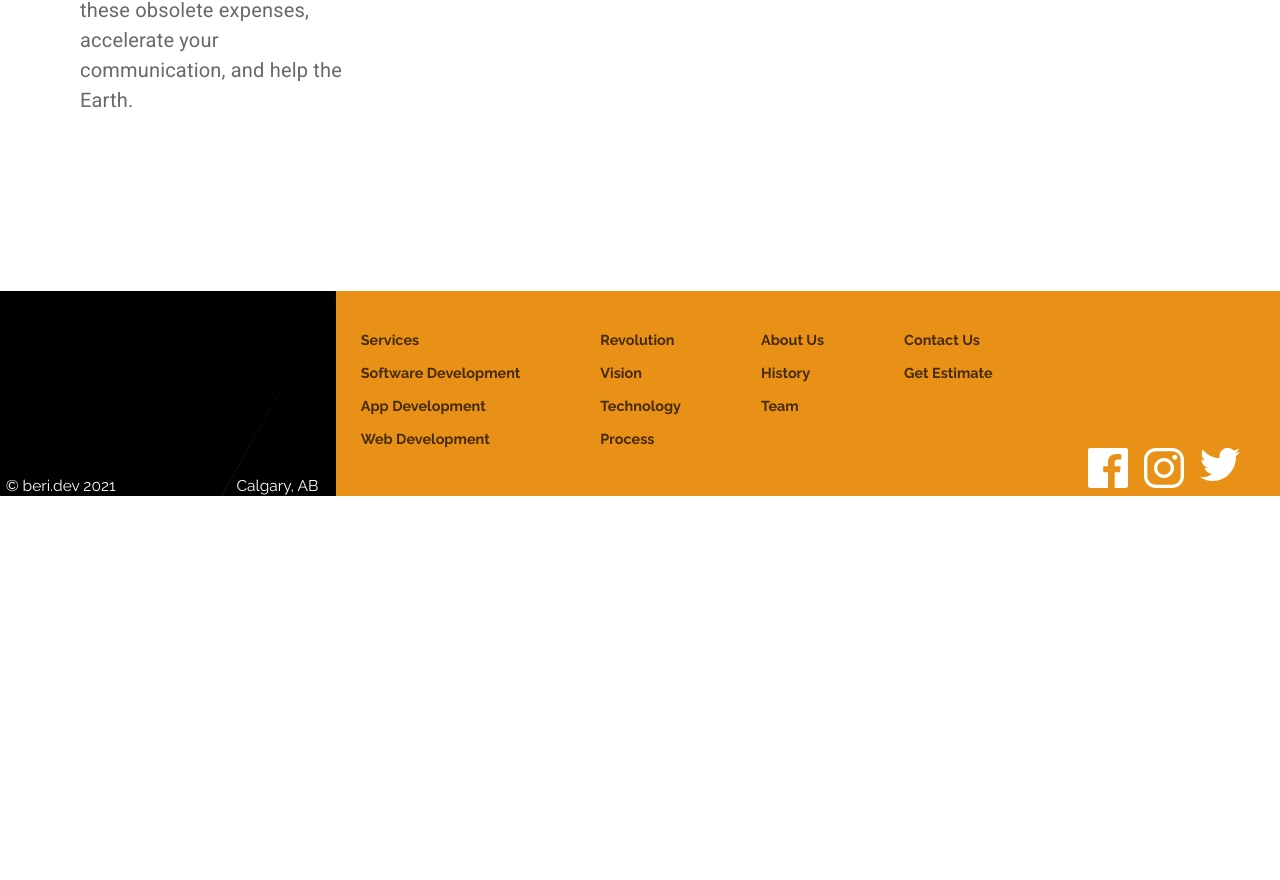
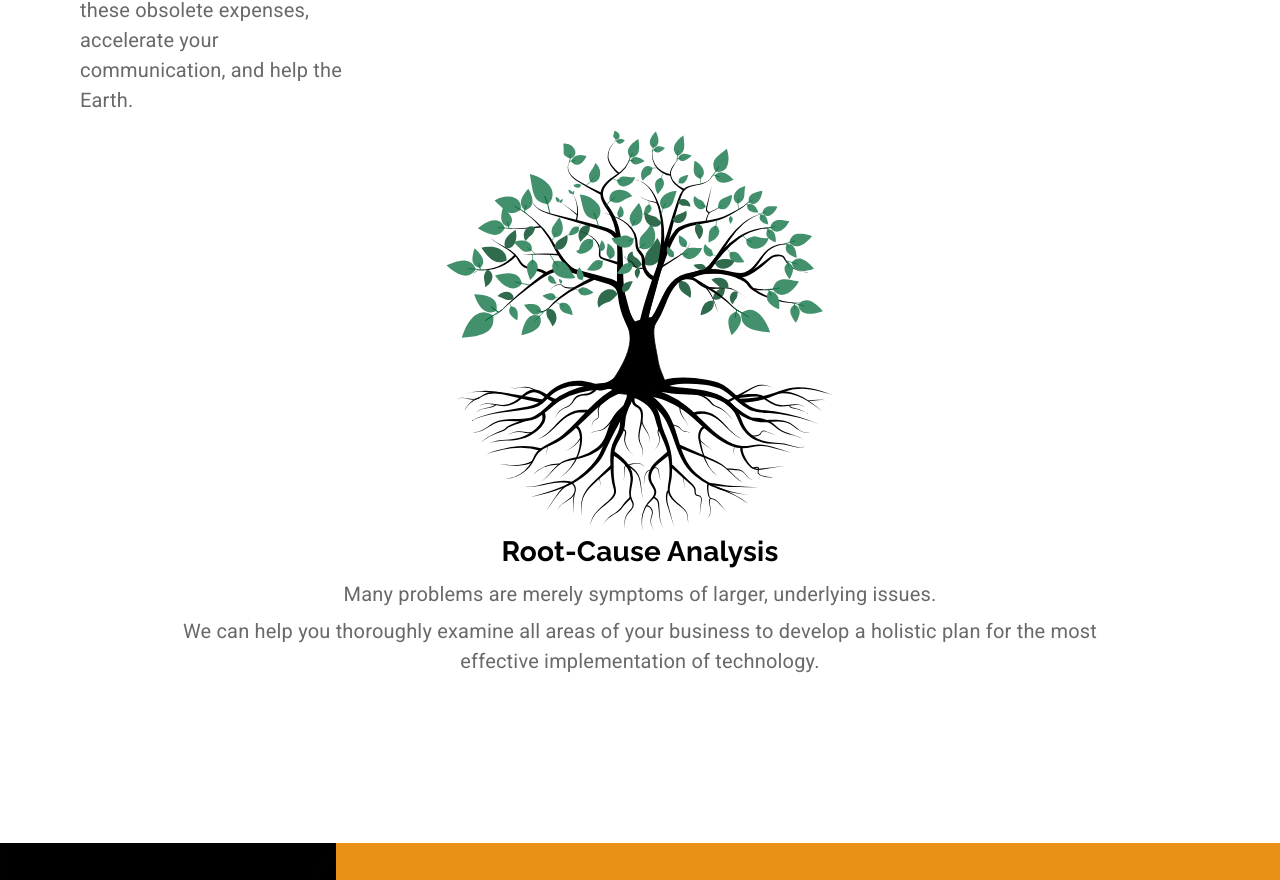
Before and after one commit to HAZberi/tech-company-website, a React (Create React App) app: page /software in a window 1280 px wide. Shown: the part 1409-2289 px from the top of the page. Before the commit the page ends 1905 px from the top, so only its background shows below. Built offline with nearby package versions, Linux system fonts and the light colour scheme.

Commit message:
Root cause section added

```diff
--- a/src/components/Software.js
+++ b/src/components/Software.js
@@ -13,6 +13,7 @@ import cash from "../assets/cash.svg";
 import stopwatch from "../assets/stopwatch.svg";
 import documentsAnimation from "../animations/documentsAnimation/data.js";
 import scaleAnimation from "../animations/scaleAnimation/data.json";
+import rootTree from "../assets/root.svg";
 
 const useStyles = makeStyles((theme) => ({
   heading: {
@@ -231,6 +232,33 @@ const Software = (props) => {
           </Grid>
         </Grid>
       </Grid>
+      <Grid item container direction="row">
+        <Grid item container direction="column" alignItems="center">
+          <Grid item>
+            <img
+              src={rootTree}
+              alt="a tree with roots"
+              height="400em"
+              width="400"
+            />
+          </Grid>
+          <Grid item>
+            <Typography variant="h4" align="center" gutterBottom>
+              Root-Cause Analysis
+            </Typography>
+          </Grid>
+          <Grid item className={classes.heading}>
+            <Typography variant="body1" align="center" gutterBottom>
+              Many problems are merely symptoms of larger, underlying issues.
+            </Typography>
+            <Typography variant="body1" align="center" gutterBottom>
+              We can help you thoroughly examine all areas of your business to
+              develop a holistic plan for the most effective implementation of
+              technology.
+            </Typography>
+          </Grid>
+        </Grid>
+      </Grid>
     </Grid>
   );
 };
```
Also changed, not shown: 1 other file (tests, documents, lock files or other folders). Lines whose indentation alone changed are shown as unchanged.
